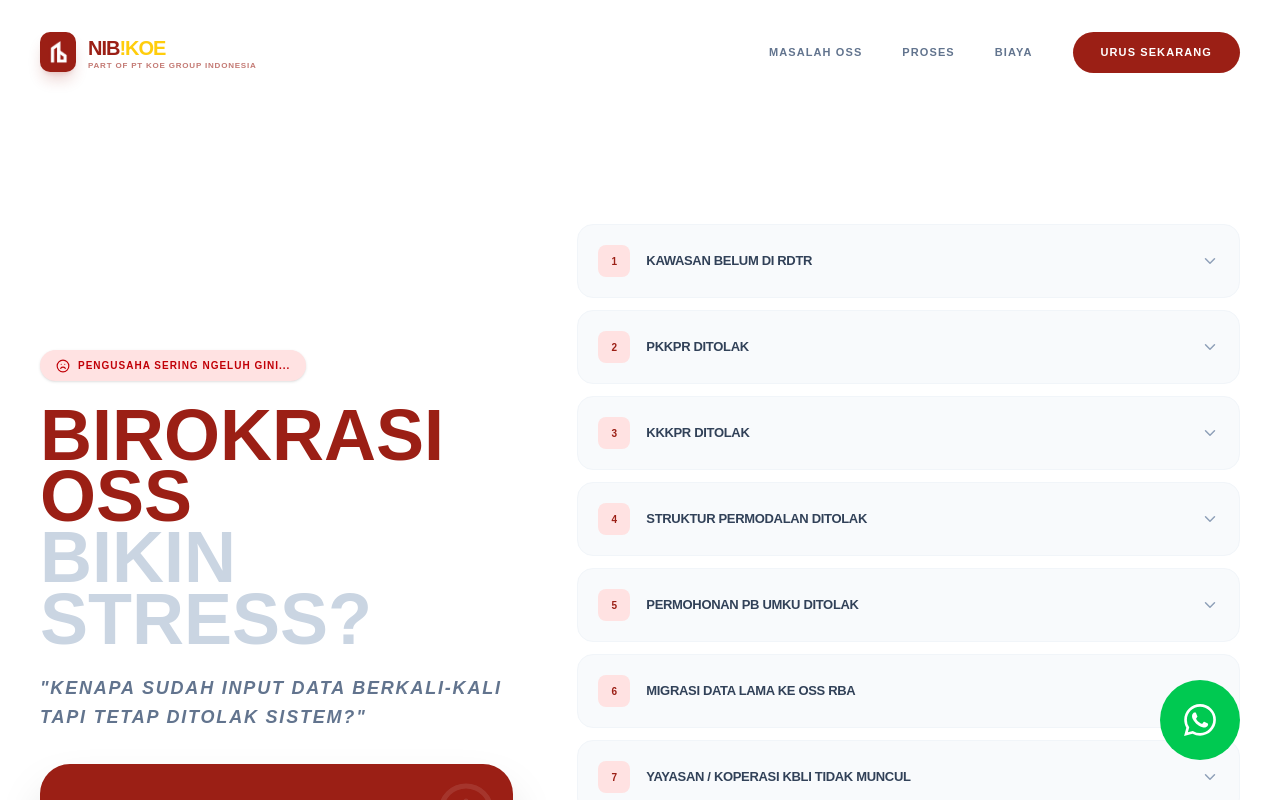
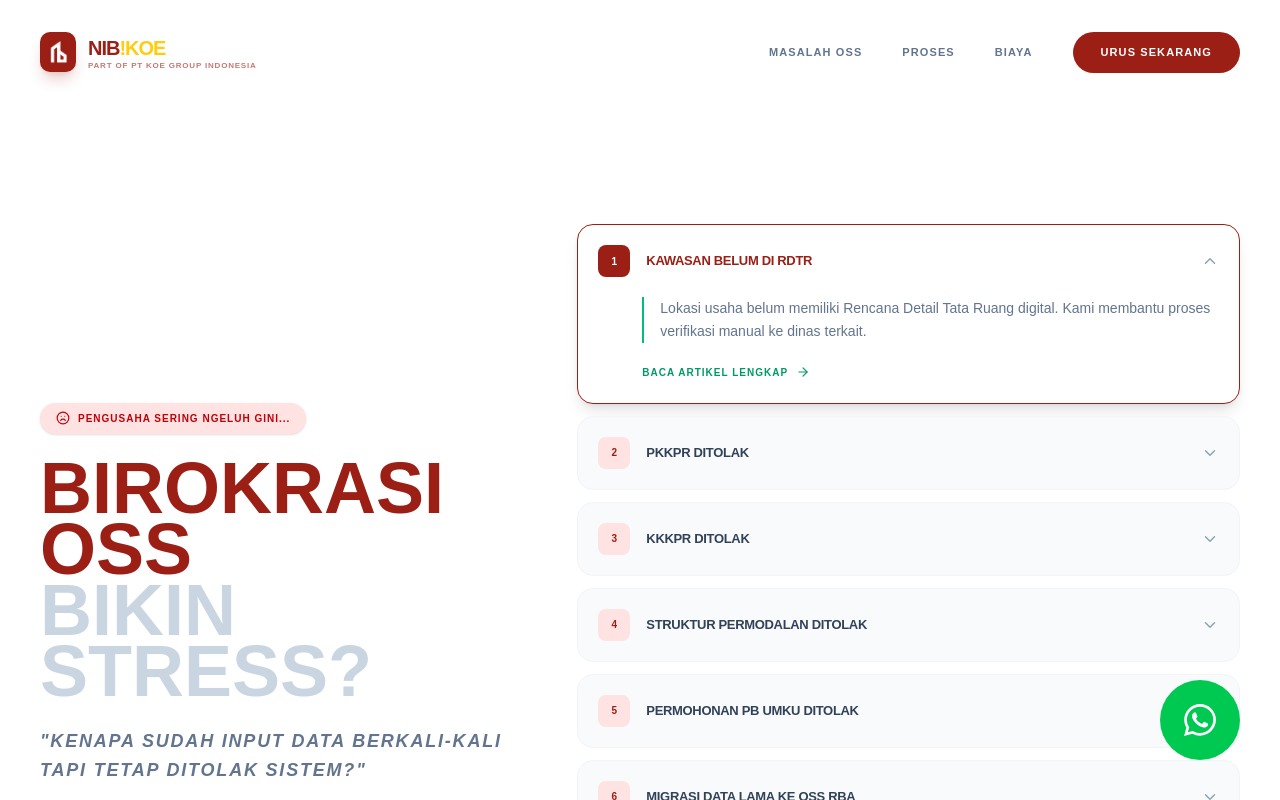
Before and after one commit to mahardikaindra/nibkoe, a Next.js app: page / in a window 1280 px wide. Shown: the top 800 px of the page. Built offline with nearby package versions, Linux system fonts and the light colour scheme.

Commit message:
validation

```diff
--- a/app/page.tsx
+++ b/app/page.tsx
@@ -79,7 +79,7 @@ const App = () => {
   const [isMenuOpen, setIsMenuOpen] = useState(false);
   const [scrolled, setScrolled] = useState(false);
   const [currentSlide, setCurrentSlide] = useState(0);
-  const [activeProblem, setActiveProblem] = useState(null);
+  const [activeProblem, setActiveProblem] = useState(0);
   useEffect(() => {
     const handleScroll = () => {
       setScrolled(window.scrollY > 50);
@@ -523,7 +523,7 @@ const App = () => {
                     >
                       <button
                         onClick={() =>
-                          setActiveProblem(activeProblem === i ? null : i)
+                          setActiveProblem(activeProblem === i ? 0 : i)
                         }
                         className="w-full flex items-center justify-between gap-3 p-4 md:p-5 text-left group"
                       >
```
